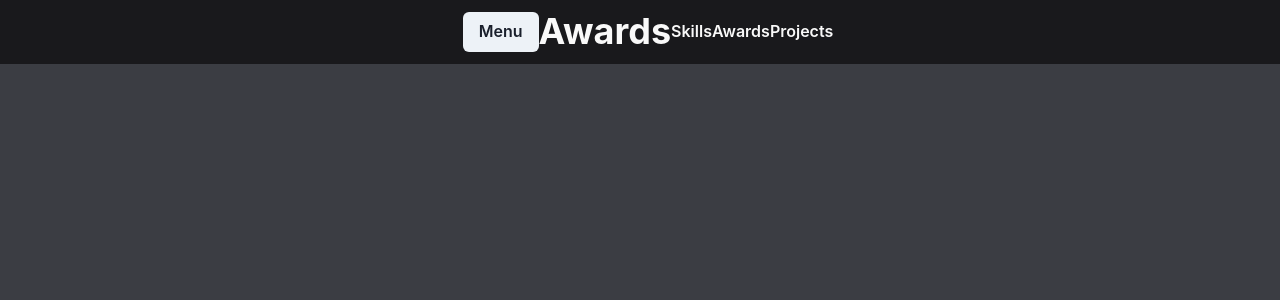
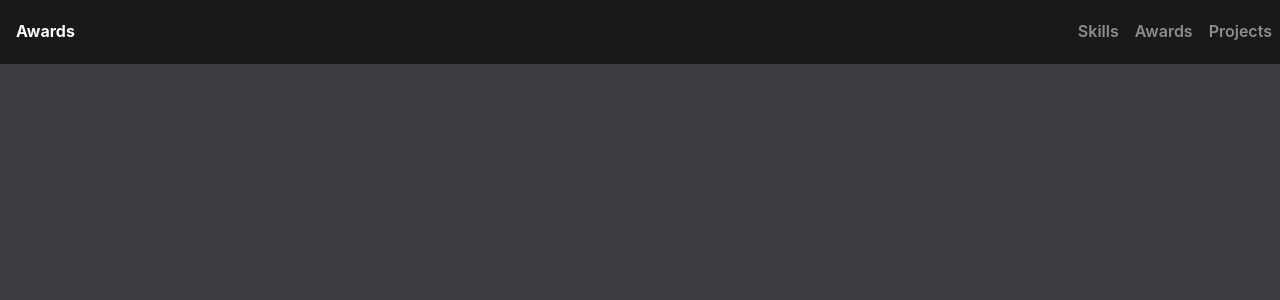
Before and after one commit to daveclinton/chakra-ui-navbars, a React (Create React App) app: page / in a window 1280 px wide. Shown: the top 300 px of the page. Built offline with nearby package versions, Linux system fonts and the light colour scheme.

Commit message:
Feat: Add navbar

```diff
--- a/src/components/Navbar.tsx
+++ b/src/components/Navbar.tsx
@@ -1,8 +1,10 @@
 import * as React from "react";
-import { Box, Flex, Heading } from "@chakra-ui/layout";
+import { Flex, Heading } from "@chakra-ui/layout";
 import { Button } from "@chakra-ui/button";
 
 const Navbar: React.FC = () => {
+  const [isOpen, toggleMenu] = React.useState(false);
+
   return (
     <Flex
       pos="fixed"
@@ -10,7 +12,7 @@ const Navbar: React.FC = () => {
       top={0}
       left={0}
       alignItems="center"
-      justifyContent={{ base: "space-between", lg: "center" }}
+      justifyContent={{ base: "center", md: "space-between" }}
       width="100%"
       height="64px"
       bg="#19191c"
@@ -18,12 +20,39 @@ const Navbar: React.FC = () => {
       boxSizing="border-box"
       p={{ base: "0 0 0 16px", lg: "auto" }}
     >
-      <Box as="span"></Box>
-      <Button>
-        <span>Menu</span>
+      <Button
+        border={0}
+        bg="transparent"
+        color="inherit"
+        cursor="pointer"
+        pos="absolute"
+        top={0}
+        left={0}
+        placeItems="center"
+        width="64px"
+        height="64px"
+        display={{ md: "none" }}
+        onClick={() => toggleMenu(!isOpen)}
+      >
+        <span className="material-icons">Menu</span>
       </Button>
-      <Heading>Awards</Heading>
-      <Flex>
+      <Heading fontSize="16px">Awards</Heading>
+      {isOpen ? (
+        <Flex
+          pos="fixed"
+          zIndex={3}
+          top="0"
+          left={0}
+          w="270px"
+          h="100%"
+          p="20px"
+          gap="8px"
+          flexDir="column"
+          alignItems="flex-start"
+          bg="#000000"
+          transition="translate 0.3s"
+          visibility={{ md: "hidden" }}
+        >
           <Button
             border={0}
             p={0}
@@ -52,6 +81,47 @@ const Navbar: React.FC = () => {
             Projects
           </Button>
         </Flex>
+      ) : (
+        <Flex
+          display={{ base: "none", md: "block" }}
+          pos="static"
+          w="auto"
+          bg="transparent"
+          flexDir="row"
+        >
+          <Button
+            border={0}
+            p="0 8px"
+            bg="transparent"
+            color="rgba(255, 255, 255, 0.5)"
+            cursor="pointer"
+            _active={{ color: "inherit" }}
+          >
+            Skills
+          </Button>
+
+          <Button
+            border={0}
+            p="0 8px"
+            bg="transparent"
+            color="rgba(255, 255, 255, 0.5)"
+            cursor="pointer"
+            _active={{ color: "inherit" }}
+          >
+            Awards
+          </Button>
+          <Button
+            border={0}
+            p="0 8px"
+            bg="transparent"
+            color="rgba(255, 255, 255, 0.5)"
+            cursor="pointer"
+            _active={{ color: "inherit" }}
+          >
+            Projects
+          </Button>
+        </Flex>
+      )}
     </Flex>
   );
 };
```
Lines whose indentation alone changed are shown as unchanged.
